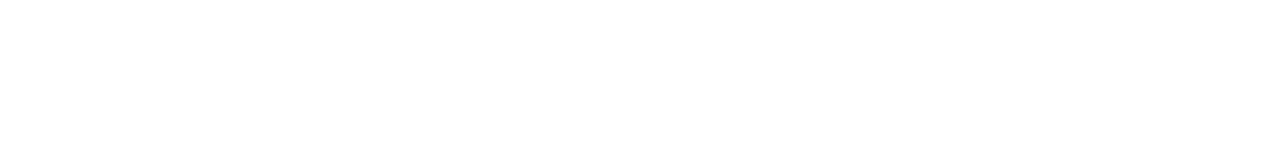
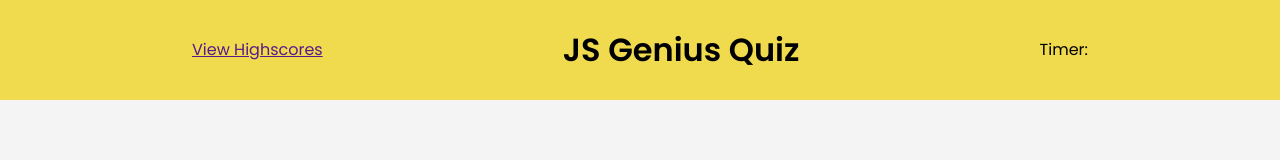
Before and after one commit to matthew-millard/js-genius-quiz, a plain HTML site: page index.html in a window 1280 px wide. Drawn offline with Linux system fonts and the light colour scheme.

Commit message:
Add page header

```diff
--- a/Develop/css/style.css
+++ b/Develop/css/style.css
@@ -0,0 +1,33 @@
+:root {
+    /* colors */
+    --js-primary-color: rgb(240, 219, 79);
+    --js-dark-shade: rgb(50, 51, 48);
+    --js-light-shade: rgb(244, 244, 244);
+}
+
+
+body {
+    background-color: var(--js-light-shade);
+}
+
+.page-container {
+    display: flex;
+}
+
+.header {
+    width: 100%;
+    background-color: var(--js-primary-color);
+    height: 100px;
+}
+
+.container {
+    margin: 0 auto;
+    display: flex;
+    width: 70%;
+}
+
+.header__content {
+    height: 100%;
+    justify-content: space-between;
+    align-items: center;
+}
--- a/index.html
+++ b/index.html
@@ -13,6 +13,16 @@
     <title>JS Genius Quiz</title>
 </head>
 <body>
-
+    <div class="page-container">
+        <header class="header">
+            <div class="header__content container">
+                <a href="">View Highscores</a>
+                <h1>JS Genius Quiz</h1>
+                <div>
+                    <span>Timer:</span>
+                </div>
+            </div>
+        </header>
+    </div>
 </body>
 </html>
```
